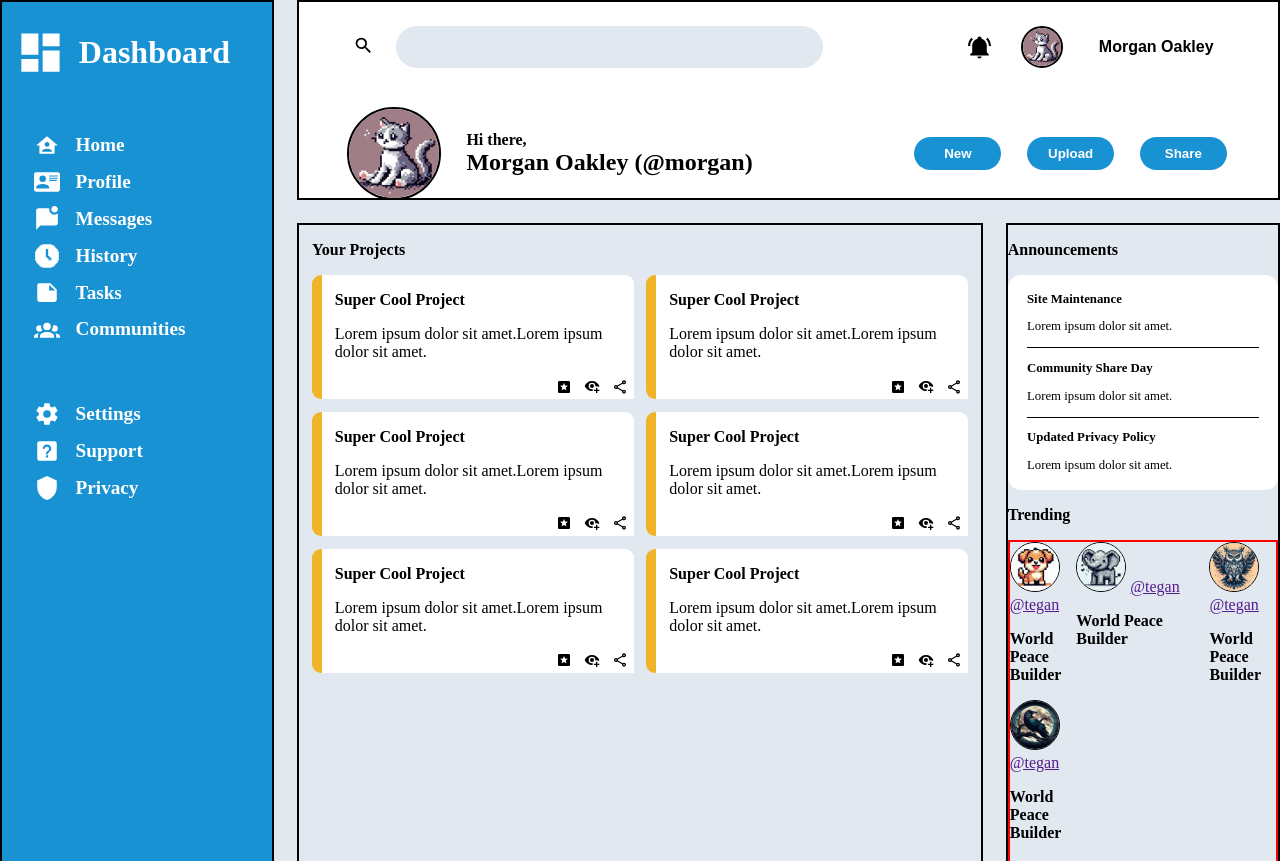
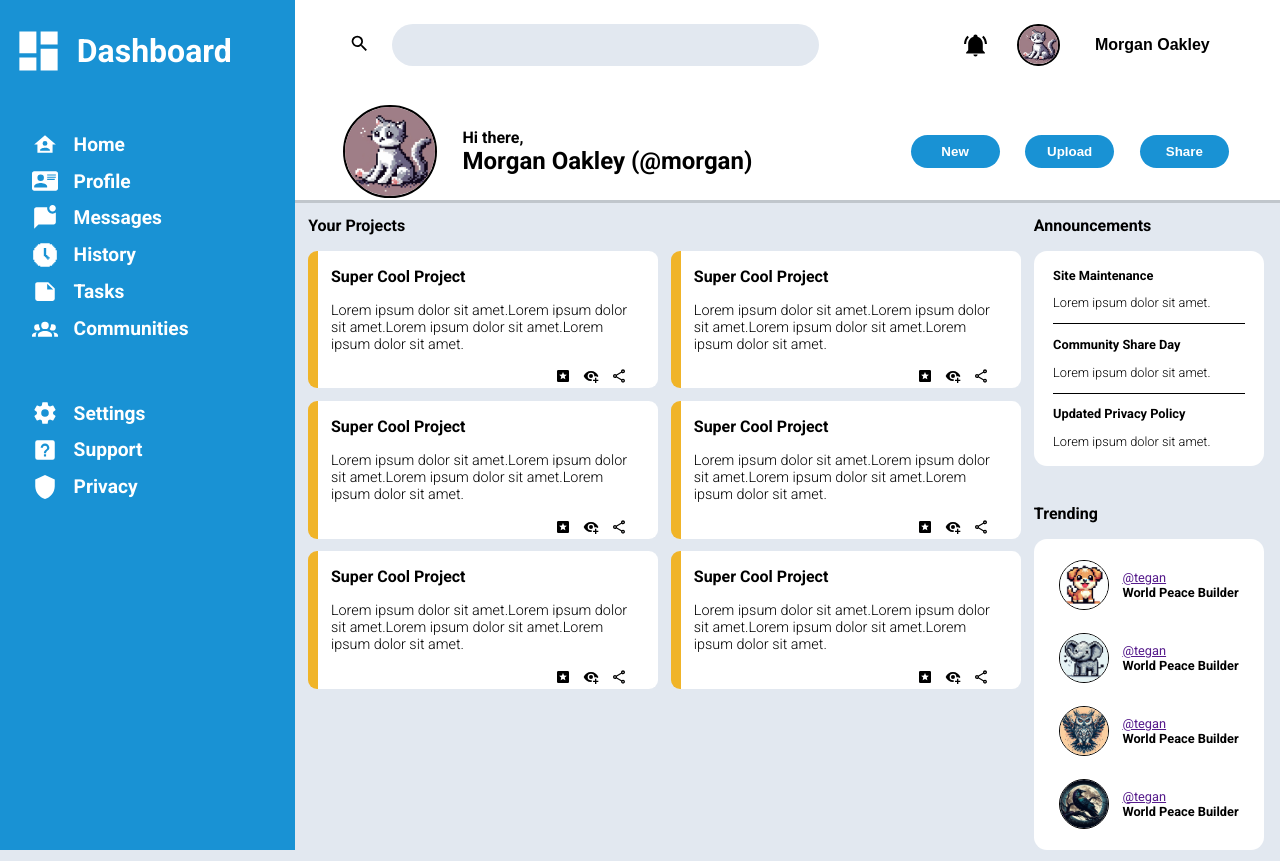
Before and after one commit to Subodhatgit/dashboard-design, a plain HTML site: page index.html in a window 1280 px wide. Shown: the top 861 px of the page. Drawn offline with Linux system fonts and the light colour scheme.

Commit message:
Completed the minor issues with the styles

```diff
--- a/index.html
+++ b/index.html
@@ -3,6 +3,9 @@
 <head>
     <meta charset="UTF-8">
     <link rel="stylesheet" href="style.css">
+    <link rel="preconnect" href="https://fonts.googleapis.com">
+<link rel="preconnect" href="https://fonts.gstatic.com" crossorigin>
+<link href="https://fonts.googleapis.com/css2?family=Roboto:ital,wght@0,100;0,300;0,400;0,500;0,700;0,900;1,100;1,300;1,400;1,500;1,700;1,900&display=swap" rel="stylesheet">
     <script defer src="script.js"></script>
     <meta name="viewport" content="width=device-width, initial-scale=1.0">
     <title>Document</title>
@@ -79,7 +82,7 @@
         <div class="cardgrid">
         <div class="card card1">
             <p>Super Cool Project</p>
-            <p>Lorem ipsum dolor sit amet.Lorem ipsum dolor sit amet.</p>
+            <p>Lorem ipsum dolor sit amet.Lorem ipsum dolor sit amet.Lorem ipsum dolor sit amet.Lorem ipsum dolor sit amet.</p>
             <div>
                 <button><img src="./images/star-box.svg" alt="" class="star"></button>
             <button><img src="./images/eye-plus.svg" alt="" class="view"></button>
@@ -90,7 +93,7 @@
             </div>
             <div class="card card2">
                 <p>Super Cool Project</p>
-                <p>Lorem ipsum dolor sit amet.Lorem ipsum dolor sit amet.</p>
+                <p>Lorem ipsum dolor sit amet.Lorem ipsum dolor sit amet.Lorem ipsum dolor sit amet.Lorem ipsum dolor sit amet.</p>
                 <div>
                     <button><img src="./images/star-box.svg" alt="" class="star"></button>
                 <button><img src="./images/eye-plus.svg" alt="" class="view"></button>
@@ -101,7 +104,7 @@
                 </div>
                 <div class="card card3">
                     <p>Super Cool Project</p>
-                    <p>Lorem ipsum dolor sit amet.Lorem ipsum dolor sit amet.</p>
+                    <p>Lorem ipsum dolor sit amet.Lorem ipsum dolor sit amet.Lorem ipsum dolor sit amet.Lorem ipsum dolor sit amet.</p>
                     <div>
                         <button><img src="./images/star-box.svg" alt="" class="star"></button>
                     <button><img src="./images/eye-plus.svg" alt="" class="view"></button>
@@ -112,7 +115,7 @@
                     </div>
                     <div class="card card4">
                         <p>Super Cool Project</p>
-                        <p>Lorem ipsum dolor sit amet.Lorem ipsum dolor sit amet.</p>
+                        <p>Lorem ipsum dolor sit amet.Lorem ipsum dolor sit amet.Lorem ipsum dolor sit amet.Lorem ipsum dolor sit amet.</p>
                         <div>
                             <button><img src="./images/star-box.svg" alt="" class="star"></button>
                         <button><img src="./images/eye-plus.svg" alt="" class="view"></button>
@@ -123,7 +126,7 @@
                         </div>
                         <div class="card card5">
                             <p>Super Cool Project</p>
-                            <p>Lorem ipsum dolor sit amet.Lorem ipsum dolor sit amet.</p>
+                            <p>Lorem ipsum dolor sit amet.Lorem ipsum dolor sit amet.Lorem ipsum dolor sit amet.Lorem ipsum dolor sit amet.</p>
                             <div>
                                 <button><img src="./images/star-box.svg" alt="" class="star"></button>
                             <button><img src="./images/eye-plus.svg" alt="" class="view"></button>
@@ -134,7 +137,7 @@
                             </div>
                             <div class="card card6">
                                 <p>Super Cool Project</p>
-                                <p>Lorem ipsum dolor sit amet.Lorem ipsum dolor sit amet.</p>
+                                <p>Lorem ipsum dolor sit amet.Lorem ipsum dolor sit amet.Lorem ipsum dolor sit amet.Lorem ipsum dolor sit amet.</p>
                                 <div>
                                     <button><img src="./images/star-box.svg" alt="" class="star"></button>
                                 <button><img src="./images/eye-plus.svg" alt="" class="view"></button>
@@ -169,23 +172,30 @@
         <div class="trending">
               <div class="userCards">
                 <img src="./images/dog.jpeg" alt="">
-                <a href="">@tegan</a>
+                <div>
+                    <a href="">@tegan</a>
                 <p>World Peace Builder</p>
+                </div>
+
+
               </div>
               <div class="userCards">
                 <img src="./images/elephant.jpeg" alt="">
-                <a href="">@tegan</a>
-                <p>World Peace Builder</p>
+                <div><a href="">@tegan</a>
+                    <p>World Peace Builder</p></div>
+
               </div>
               <div class="userCards">
                 <img src="./images/owl.jpeg" alt="">
-                <a href="">@tegan</a>
-                <p>World Peace Builder</p>
+                <div><a href="">@tegan</a>
+                    <p>World Peace Builder</p></div>
+
               </div>
               <div class="userCards">
                 <img src="./images/crow.jpeg" alt="">
-                <a href="">@tegan</a>
-                <p>World Peace Builder</p>
+                <div><a href="">@tegan</a>
+                    <p>World Peace Builder</p></div>
+
               </div>
         </div>
 
--- a/style.css
+++ b/style.css
@@ -1,5 +1,4 @@
 body>*{
-    border: 2px solid black;
 }
 .notiIcon,.userIcon{
     width: 20px;
@@ -21,10 +20,13 @@ body{
     margin: 0;
     box-sizing: border-box;
     display: grid;
-    grid-template-columns: 1.2fr 3fr 1.2fr;
-    grid-template-rows:200px 2fr ;
+    grid-template-columns: 1.2fr 3fr 1fr;
+    grid-template-rows:200px 1fr ;
     background-color: #e2e8f0;
-    gap: 23px;
+
+    font-family: "Roboto",sans-serif;
+    font-size: 400;
+    font-style: normal;
 }
 nav{
     grid-row: span 2;
@@ -100,7 +102,9 @@ nav{
     padding-top: 1.5rem;
     background-color: white;
     gap: 3vw;
-    box-shadow: ( black);
+    box-shadow: 0 3px 0 0  rgba(0,0,0,0.15);
+
+
 
     .searchbar{
         display: flex;
@@ -202,13 +206,14 @@ nav{
             border-left: 10px solid #f0b429;
             border-radius: 9px;
             box-shadow: 0 0 10 black;
+            padding-right: 1vw;
             :first-child{
                 font-weight: bold;
 
             }
             :nth-child(2){
                 font-weight: 300;
-                font-size: 1rem;
+                font-size: 0.9rem;
             }
             div{
                 display: flex;
@@ -231,6 +236,7 @@ nav{
     }}
 
     aside{
+        width: 18vw;
         p{
             font-weight: bolder;
         }
@@ -238,6 +244,7 @@ nav{
             padding: 0.3vw 1.5vw;
             background-color: white;
             border-radius: 13px;
+            margin-bottom: 3vw;
         .Announcements{
 
                 p:first-of-type{
@@ -266,14 +273,38 @@ nav{
 
 }
 .trending{
-    border: 2px solid red;
+    background-color: white;
+    border-radius: 13px;
     display: grid;
     grid-template-columns: 1fr 2fr 1fr;
     grid-template-rows: 1fr 1fr 1fr 1fr;
+    gap: 1.5vw;
+    padding-top: 1.5vw;
+    padding-bottom: 1.5vw;
+
+    height: 17rem;
 
     img{
         width: 3rem;
         border-radius: 100%;
         border: 1px solid black;
     }
+    .userCards{
+        grid-column: span 3;
+        display: flex;
+        justify-content: center;
+        align-items: center;
+        align-content: center;
+        gap: 13px;
+        font-size: 0.8rem;
+        p{
+            margin: 0;
+        }
+
+        div{
+            display: flex;
+            flex-direction: column;
+        }
+    }
+
 }
```
